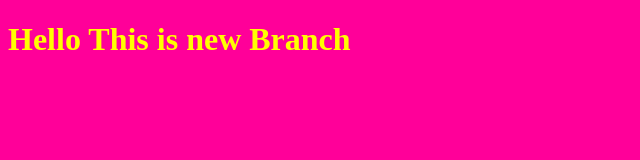
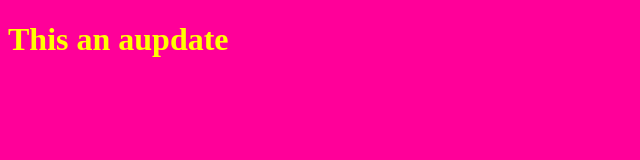
Before and after one commit to Yaseen-Alhmadi/GetCors, a plain HTML site: page index.html in a window 1280 px wide. Shown: the whole page, without its empty margins (0-640 px from the left). Drawn offline with Linux system fonts and the light colour scheme.

Commit message:
edit the html file

```diff
--- a/index.html
+++ b/index.html
@@ -7,7 +7,7 @@
     <link rel="stylesheet" href="style.css">
 </head>
 <body>
-    <h1>Hello This is new Branch</h1>
+    <h1>This an aupdate</h1>
     <script src="app.js"></script>
 </body>
 </html>
```
